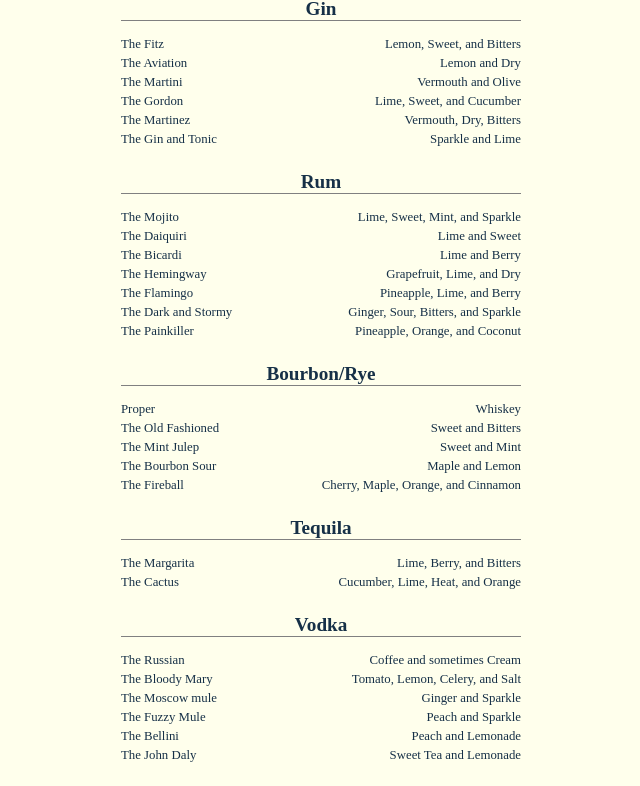
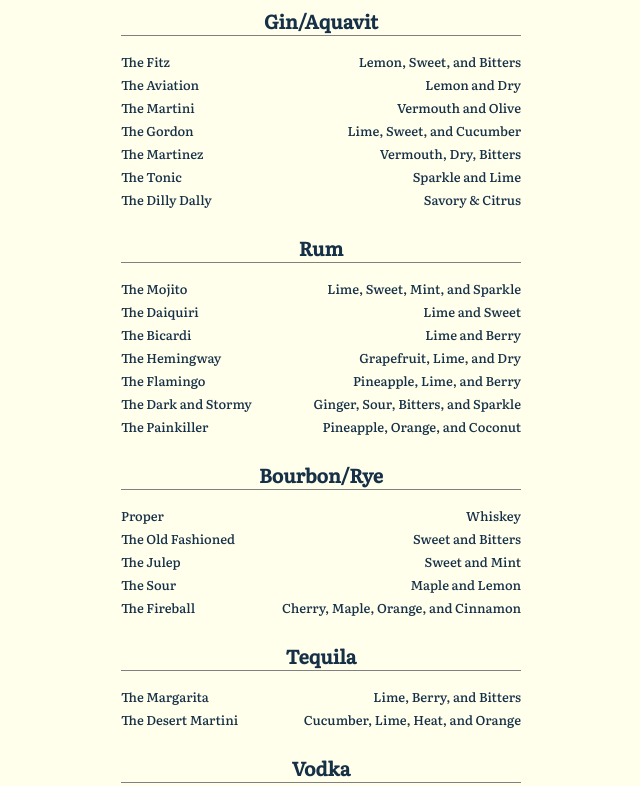
Before and after one commit to henderjon/dellwoodavenue, a plain HTML site: page index.html in a window 1280 px wide. Shown: the part 66-852 px from the top of the page, without its empty margins (319-959 px from the left). Drawn offline with Linux system fonts and the light colour scheme.

Commit message:
new names & cocktails

```diff
--- a/index.html
+++ b/index.html
@@ -8,6 +8,9 @@
 	<meta name="author" content="henderjon">
 	<link rel="icon" type="image/gif" href="http://henderjon.com/img/clear.gif" />
 	<title>Dellwood Ave</title>
+	<link rel="preconnect" href="https://fonts.googleapis.com">
+	<link rel="preconnect" href="https://fonts.gstatic.com" crossorigin>
+	<link href="https://fonts.googleapis.com/css2?family=Literata:opsz,wght@7..72,300;7..72,400;7..72,500&display=swap" rel="stylesheet">
 	<link rel="stylesheet" href="css/main.css">
 </head>
 <body>
@@ -19,7 +22,7 @@
 		-->
 	</header>
 
-	<h2 class="spirit">Gin</h2>
+	<h2 class="spirit">Gin/Aquavit</h2>
 	<ul class="cocktails">
 		<li class="cocktail">
 			<span class="name">The Fitz</span>
@@ -42,8 +45,12 @@
 			<span class="description">Vermouth, Dry, Bitters</span>
 		</li>
 		<li class="cocktail">
-			<span class="name">The Gin and Tonic</span>
+			<span class="name">The Tonic</span>
 			<span class="description">Sparkle and Lime</span>
+		</li>
+		<li class="cocktail">
+			<span class="name">The Dilly Dally</span>
+			<span class="description">Savory & Citrus</span>
 		</li>
 	</ul>
 
@@ -90,11 +97,11 @@
 			<span class="description">Sweet and Bitters</span>
 		</li>
 		<li class="cocktail">
-			<span class="name">The Mint Julep</span>
+			<span class="name">The Julep</span>
 			<span class="description">Sweet and Mint</span>
 		</li>
 		<li class="cocktail">
-			<span class="name">The Bourbon Sour</span>
+			<span class="name">The Sour</span>
 			<span class="description">Maple and Lemon</span>
 		</li>
 		<li class="cocktail">
@@ -110,7 +117,7 @@
 			<span class="description">Lime, Berry, and Bitters</span>
 		</li>
 		<li class="cocktail">
-			<span class="name">The Cactus</span>
+			<span class="name">The Desert Martini</span>
 			<span class="description">Cucumber, Lime, Heat, and Orange</span>
 		</li>
 	</ul>
@@ -127,7 +134,7 @@
 		</li>
 
 		<li class="cocktail">
-			<span class="name">The Moscow mule</span>
+			<span class="name">The Moscow Mule</span>
 			<span class="description">Ginger and Sparkle</span>
 		</li>
 		<li class="cocktail">
```
